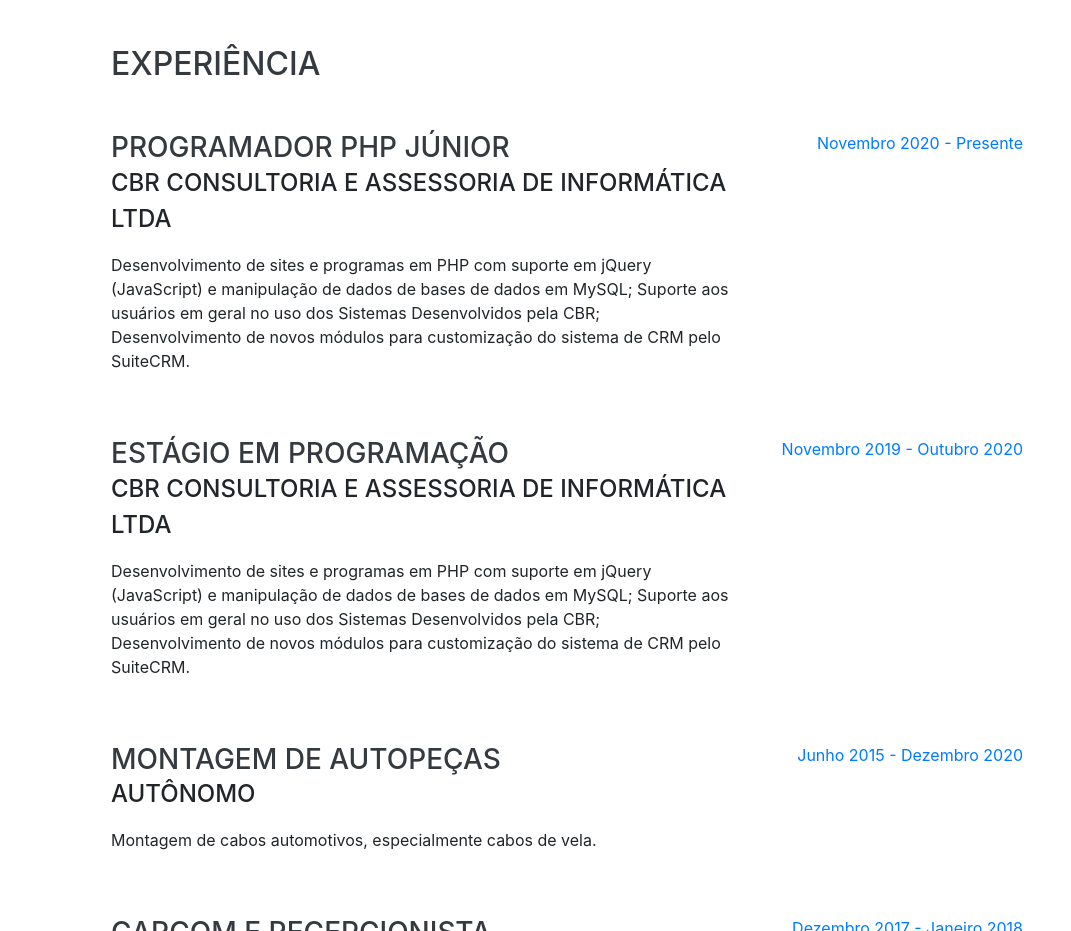
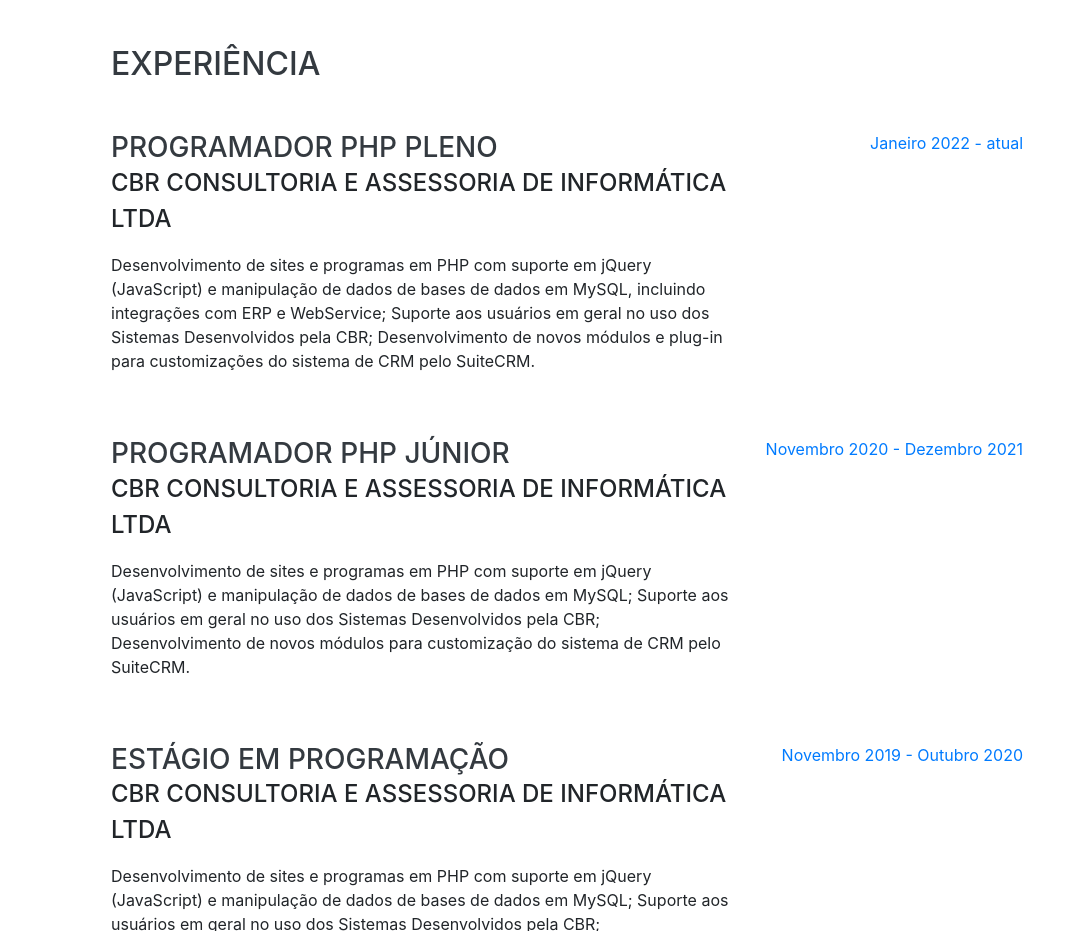
Before and after one commit to augustoburatto/cv, a website with bundled scripts: page index.html in a window 1280 px wide. Shown: the part 804-1735 px from the top of the page, without its empty margins (209-1280 px from the left). Built offline with nearby package versions, Linux system fonts and the light colour scheme; a web font is replaced by a local one.

Commit message:
att experiencia

```diff
--- a/index.html
+++ b/index.html
@@ -105,6 +105,20 @@
 
         <div class="resume-item d-flex flex-column flex-md-row justify-content-between mb-5">
           <div class="resume-content">
+            <h3 class="mb-0">Programador PHP Pleno</h3>
+            <div class="subheading mb-3">CBR Consultoria e Assessoria de Informática LTDA</div>
+            <p>Desenvolvimento de sites e programas em PHP com suporte em jQuery (JavaScript) e manipulação de
+              dados de bases de dados em MySQL, incluindo integrações com ERP e WebService;
+              Suporte aos usuários em geral no uso dos Sistemas Desenvolvidos pela CBR;
+              Desenvolvimento de novos módulos e plug-in para customizações do sistema de CRM pelo SuiteCRM.</p>
+          </div>
+          <div class="resume-date text-md-right">
+            <span class="text-primary">Janeiro 2022 - atual</span>
+          </div>
+        </div>
+
+        <div class="resume-item d-flex flex-column flex-md-row justify-content-between mb-5">
+          <div class="resume-content">
             <h3 class="mb-0">Programador PHP Júnior</h3>
             <div class="subheading mb-3">CBR Consultoria e Assessoria de Informática LTDA</div>
             <p>Desenvolvimento de sites e programas em PHP com suporte em jQuery (JavaScript) e manipulação de dados de
@@ -112,7 +126,7 @@
               Desenvolvimento de novos módulos para customização do sistema de CRM pelo SuiteCRM.</p>
           </div>
           <div class="resume-date text-md-right">
-            <span class="text-primary">Novembro 2020 - Presente</span>
+            <span class="text-primary">Novembro 2020 - Dezembro 2021</span>
           </div>
         </div>
 
```
